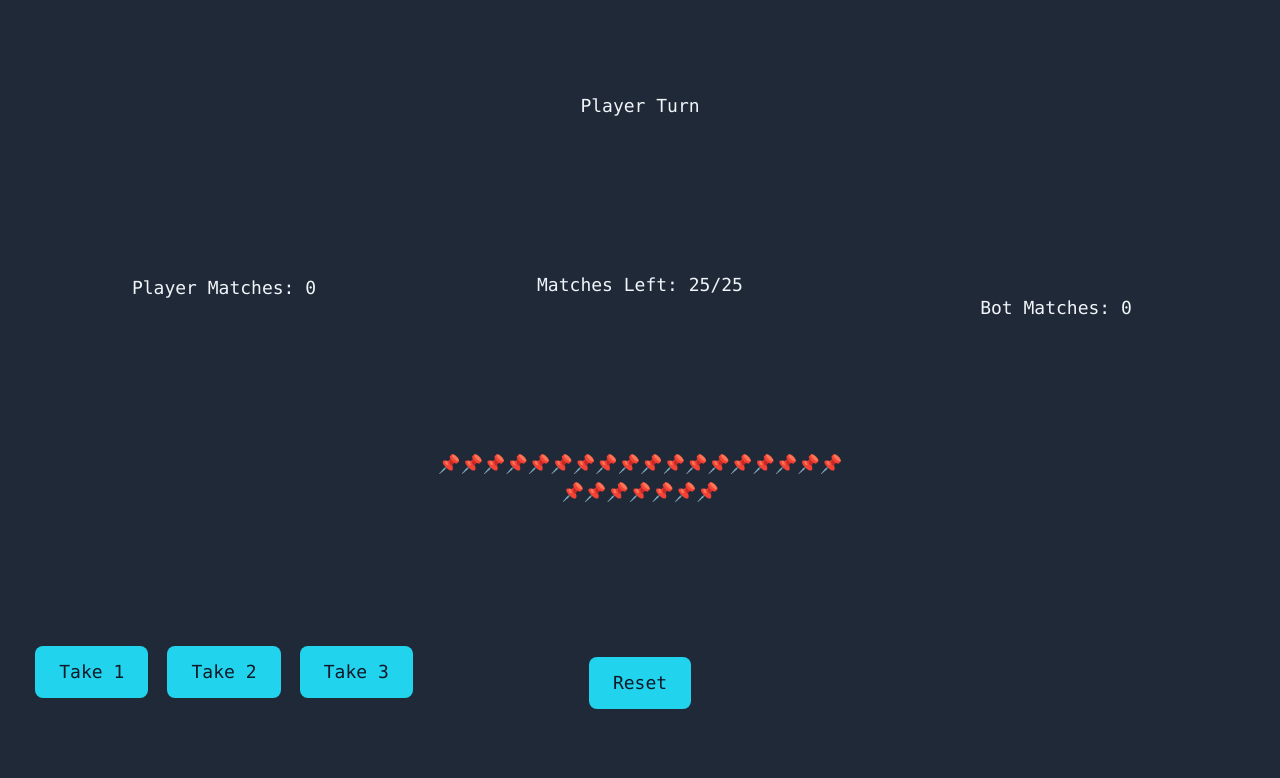
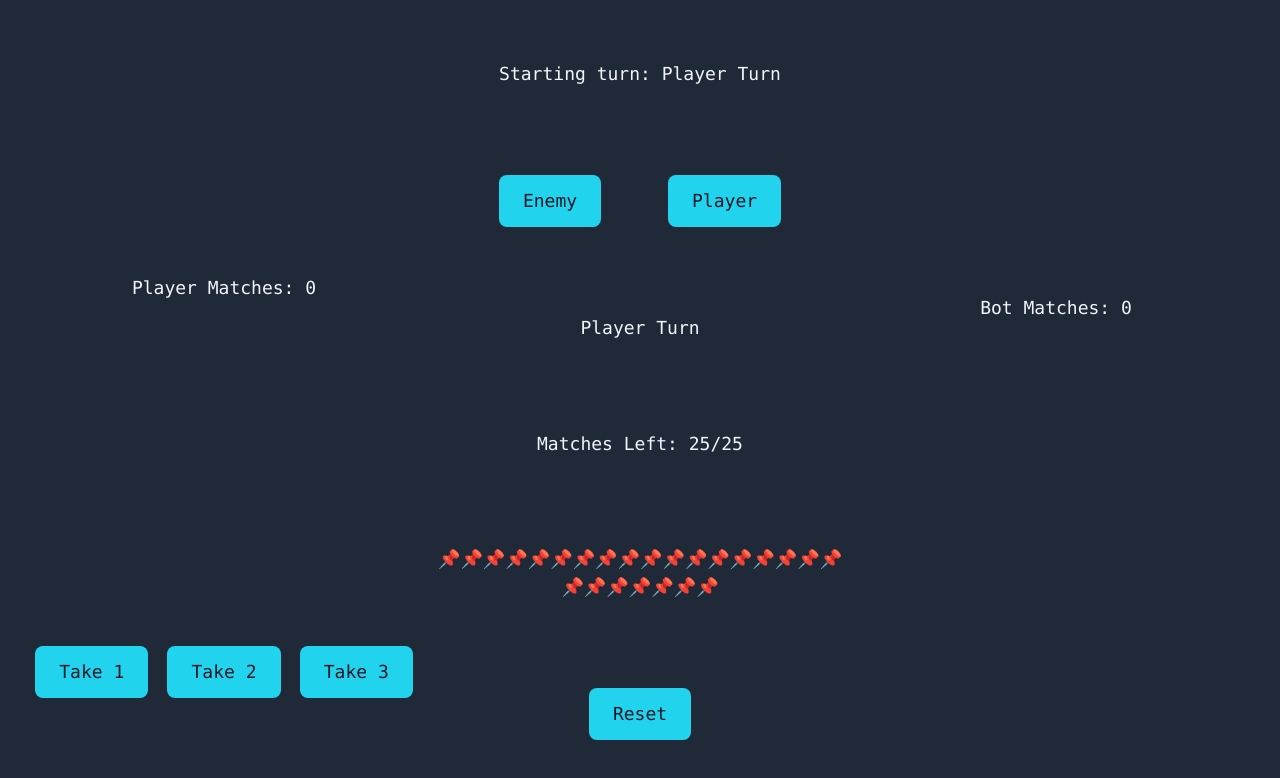
Before and after one commit to Nalzurin/MatchesGame, a React (Vite) app: page / in a window 1280 px wide. Shown: the top 778 px of the page. Built offline with nearby package versions, Linux system fonts and the light colour scheme.

Commit message:
Add new game mode where enemy goes first

```diff
--- a/src/App.tsx
+++ b/src/App.tsx
@@ -1,4 +1,4 @@
-import { useState } from "react";
+import { useState, useEffect } from "react";
 import { GameStates } from "./Types/GameStates";
 import { takeMatches } from "./Scripts/GameLogic";
 import { botTurn } from "./Scripts/BotIntelligence";
@@ -6,13 +6,18 @@ import Button from "./Components/Button";
 import MatchStickVisual from "./Components/MatchStickVisual";
 function App() {
   const initialMatchesCount = 25;
+  const [defaultGoesFirst, setDefaultGoesFirst] = useState<GameStates>(
+    GameStates.PlayerTurn
+  );
   const [currentState, setCurrentState] = useState<GameStates>(
     GameStates.PlayerTurn
   );
   const [leftMatchesCount, setLeftMatchesCount] = useState<number>(25);
   const [playerMatches, setPlayerMatches] = useState<number>(0);
   const [botMatches, setBotMatches] = useState<number>(0);
-
+  useEffect(() => {
+    handleResetGame();
+  }, [defaultGoesFirst]);
   function handleTakeMatches(matches: number) {
     const result = takeMatches(
       matches,
@@ -26,22 +31,40 @@ function App() {
     setPlayerMatches(result.playerMatches);
     setBotMatches(result.botMatches);
     if (result.currentState === GameStates.EnemyTurn) {
-      handleBotTurn(result.currentMatchesCount, result.botMatches);
+      handleBotTurn(
+        result.currentMatchesCount,
+        result.botMatches,
+        playerMatches
+      );
     }
   }
 
-  function handleBotTurn(currentMatchesCount: number, botMatches: number) {
-    const result = botTurn(currentMatchesCount, botMatches);
+  function handleSetBotGoesFirst() {
+    setDefaultGoesFirst(GameStates.EnemyTurn);
+  }
+  function handleSetPlayerGoesFirst() {
+    setDefaultGoesFirst(GameStates.PlayerTurn);
+  }
+  function handleBotTurn(
+    currentMatchesCount: number,
+    botMatches: number,
+    playerMatches: number
+  ) {
+    const result = botTurn(currentMatchesCount, botMatches, playerMatches);
     setLeftMatchesCount(result.currentMatchesCount);
     setCurrentState(result.currentState);
     setBotMatches(result.botMatches);
   }
   function handleResetGame() {
-    // Reset all states to their initial values
-    setCurrentState(GameStates.PlayerTurn);
+    setCurrentState(defaultGoesFirst);
     setLeftMatchesCount(initialMatchesCount);
     setPlayerMatches(0);
     setBotMatches(0);
+    if (defaultGoesFirst === GameStates.EnemyTurn) {
+      setTimeout(() => {
+        handleBotTurn(initialMatchesCount, 0, 0);
+      }, 0);
+    }
   }
   return (
     <>
@@ -72,6 +95,17 @@ function App() {
           </div>
         </div>
         <div className="flex-1 flex align-middle items-center justify-center flex-wrap ">
+          <div className="w-full">
+            <h1>Starting turn: {defaultGoesFirst}</h1>
+          </div>
+          <div className="w-full flex items-center justify-evenly">
+            <Button handleClick={() => handleSetBotGoesFirst()} label="Enemy" />
+            <Button
+              handleClick={() => handleSetPlayerGoesFirst()}
+              label="Player"
+            />
+          </div>
+
           <h1 className="w-full">{currentState}</h1>
 
           <h3 className="w-full">Matches Left: {leftMatchesCount}/25</h3>
--- a/src/Scripts/BotIntelligence.ts
+++ b/src/Scripts/BotIntelligence.ts
@@ -1,7 +1,11 @@
 import { GameStates } from "../Types/GameStates";
 import { takeMatches } from "./GameLogic";
 
-export function botTurn(currentMatchesCount: number, botMatches: number) {
+export function botTurn(
+  currentMatchesCount: number,
+  botMatches: number,
+  playerMatches: number
+) {
   // Bot takes between 1 and 3 matches, depending on how many are left
   const matchesToTake: number = optimalMove(currentMatchesCount, botMatches);
 
@@ -9,7 +13,7 @@ export function botTurn(currentMatchesCount: number, botMatches: number) {
     matchesToTake,
     currentMatchesCount,
     GameStates.EnemyTurn,
-    0,
+    playerMatches,
     botMatches
   );
 }
--- a/src/Scripts/GameLogic.ts
+++ b/src/Scripts/GameLogic.ts
@@ -19,7 +19,7 @@ export function takeMatches(
   console.log(`Removing matches from the pile ${matchesToTake}`);
   const newMatchesCount = currentMatchesCount - matchesToTake;
 
-  if (currentState == GameStates.PlayerTurn) {
+  if (currentState === GameStates.PlayerTurn) {
     playerMatches += matchesToTake;
   } else {
     botMatches += matchesToTake;
```
